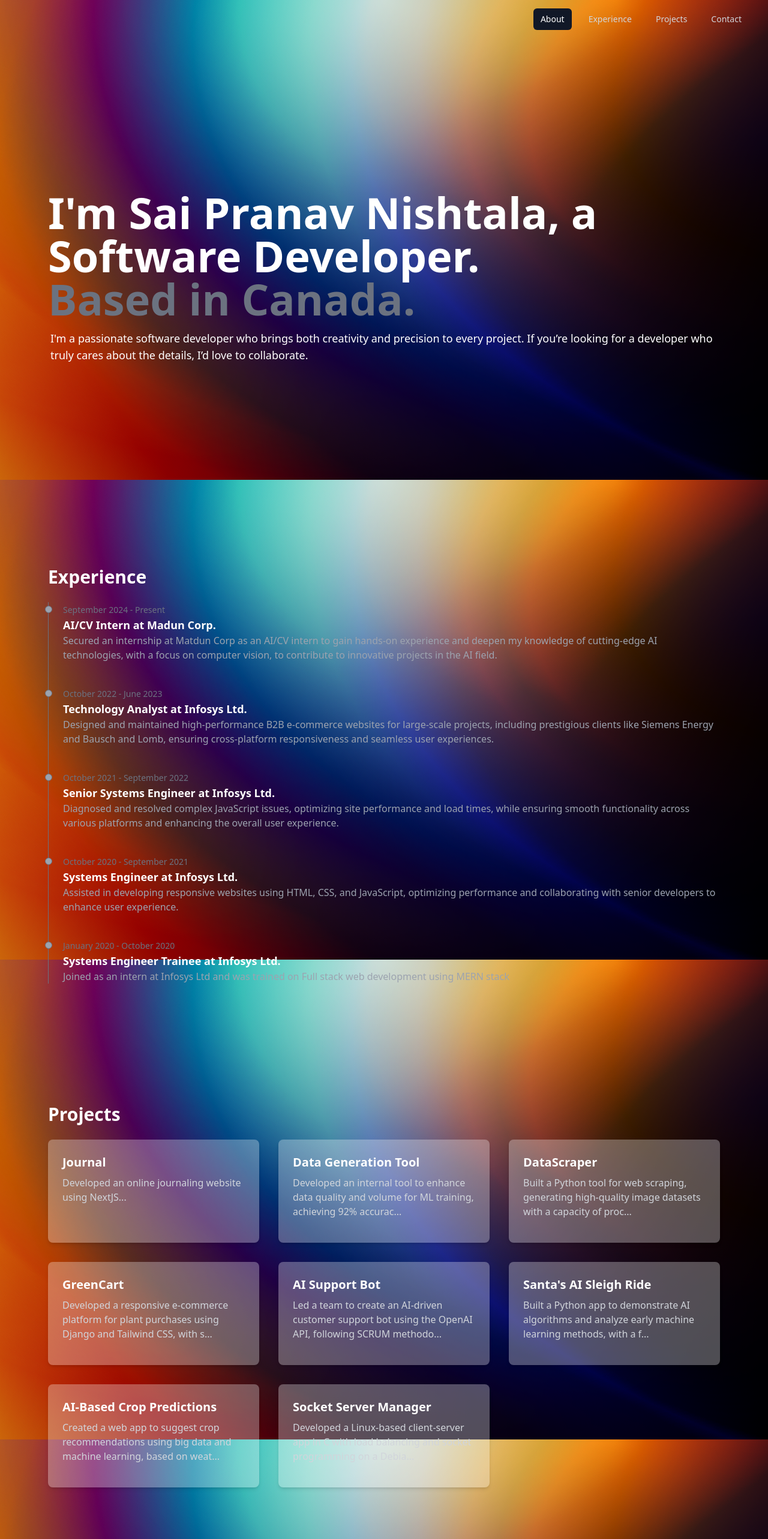
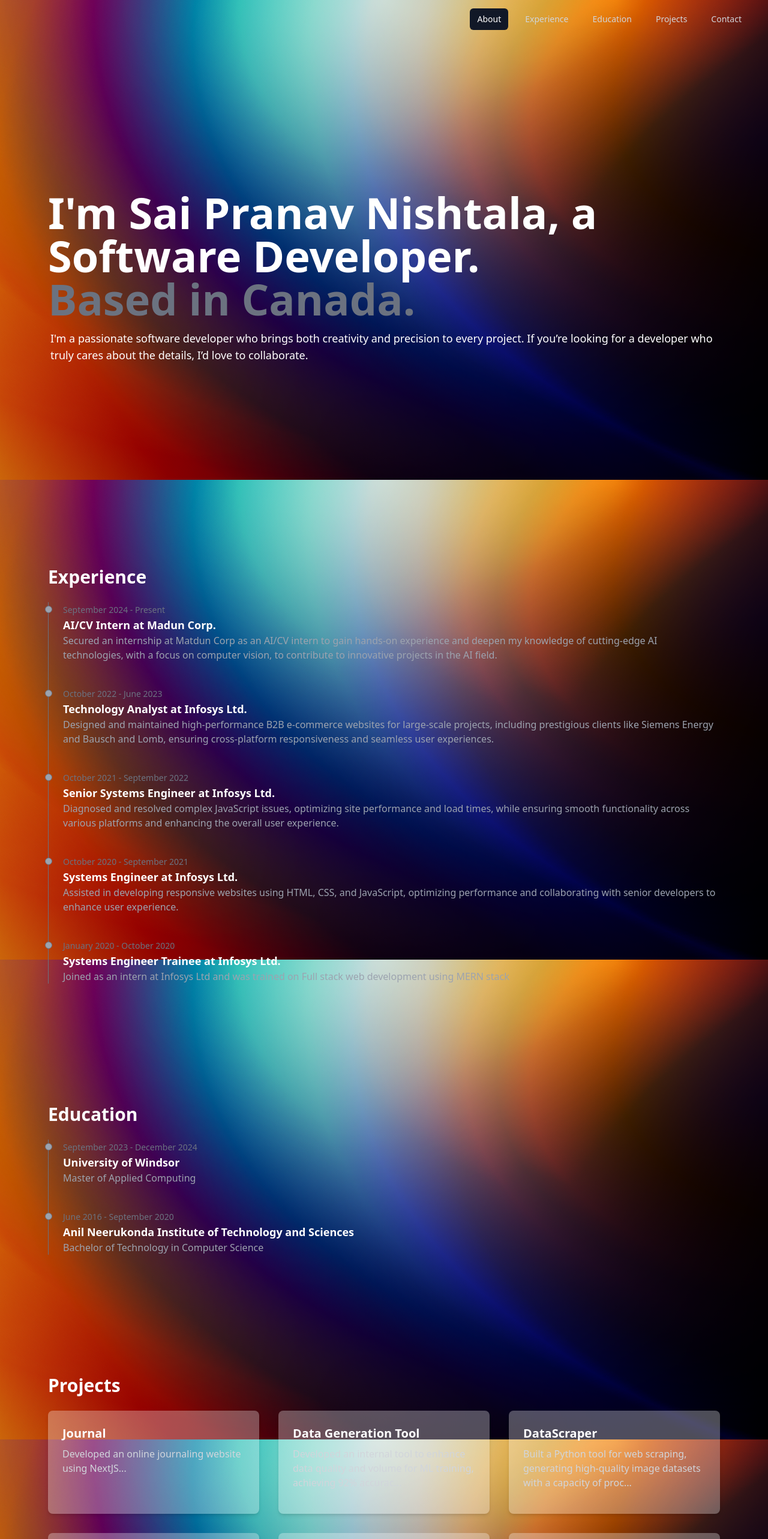
Before and after one commit to pranav605/react-portfolio, a React (Create React App) app: page / in a window 1280 px wide. Shown: the top 2566 px of the page at 60% size. Built offline with nearby package versions, Linux system fonts and the light colour scheme.

Commit message:
Added education section

```diff
--- /dev/null
+++ b/src/pages/Education.js
@@ -0,0 +1,35 @@
+import React from 'react';
+
+const schools = [
+    {
+        title: "University of Windsor",
+        date: "September 2023 - December 2024",
+        description: "Master of Applied Computing"
+    },
+    {
+        title: "Anil Neerukonda Institute of Technology and Sciences",
+        date: "June 2016 - September 2020",
+        description: "Bachelor of Technology in Computer Science"
+    }
+];
+
+export default function Education() {
+  return (
+    <section id='education' aria-label='education' className='z-10 p-5 md:p-20 text-left text-white'>
+      <h1 className='text-3xl font-extrabold mb-6'>Education</h1>
+
+      <ol className="relative border-l border-gray-500">
+        {schools.map((school, index) => (
+          <li key={index} className="mb-10 ml-6">
+            <div className="absolute w-3 h-3 bg-gray-400 rounded-full mt-1.5 -left-1.5 border border-gray-500"></div>
+            <time className="mb-1 text-sm font-medium text-gray-100 sm:text-gray-500">{school.date}</time>
+            <h3 className="text-lg font-semibold text-white">{school.title}</h3>
+            <p className="text-base font-normal text-gray-400">
+              {school.description}
+            </p>
+          </li>
+        ))}
+      </ol>
+    </section>
+  )
+}
--- a/src/pages/Index.js
+++ b/src/pages/Index.js
@@ -1,6 +1,7 @@
 import React, { useEffect, useState } from 'react';
 import Intro from './Intro';
 import Experience from './Experience';
+import Education from './Education';
 import Projects from './Projects';
 import Contact from './Contact';
 import Showcase from './Showcase';
@@ -25,7 +26,7 @@ export default function Index() {
     setMenuOpen(!menuOpen);
   };
 
-  const sectionIds = ['about', 'experience', 'projects', 'contact'];
+  const sectionIds = ['about', 'experience','education', 'projects', 'contact'];
 
   useEffect(() => {
     const options = {
@@ -79,6 +80,10 @@ export default function Index() {
             "bg-gray-900 text-white": currSection === 'experience',
             "text-gray-300": currSection !== 'experience'
           })}>Experience</a>
+          <a href="#education" className={clsx("rounded-md px-3 py-2 text-sm font-medium hover:bg-gray-700", {
+            "bg-gray-900 text-white": currSection === 'education',
+            "text-gray-300": currSection !== 'education'
+          })}>Education</a>
           <a href="#projects" className={clsx("rounded-md px-3 py-2 text-sm font-medium hover:bg-gray-700", {
             "bg-gray-900 text-white": currSection === 'projects',
             "text-gray-300": currSection !== 'projects'
@@ -103,6 +108,7 @@ export default function Index() {
           <div className="absolute top-16 right-0 w-1/2 rounded-lg z-50 bg-gray-900 md:hidden">
             <a href="#about" onClick={toggleMenu} className="block px-4 py-2 text-white">About</a>
             <a href="#experience" onClick={toggleMenu} className="block px-4 py-2 text-gray-300 hover:bg-gray-700 hover:text-white">Experience</a>
+            <a href="#education" onClick={toggleMenu} className="block px-4 py-2 text-gray-300 hover:bg-gray-700 hover:text-white">Education</a>
             <a href="#projects" onClick={toggleMenu} className="block px-4 py-2 text-gray-300 hover:bg-gray-700 hover:text-white">Projects</a>
             <a href="#contact" onClick={toggleMenu} className="block px-4 py-2 text-gray-300 hover:bg-gray-700 hover:text-white">Contact</a>
           </div>
@@ -113,6 +119,7 @@ export default function Index() {
       <div className='pt-16'>
         <section id="about"><Intro /></section>
         <section id="experience"><Experience /></section>
+        <section id="education"><Education/></section>
         <section id="projects"><Projects /></section>
         <section id="showcase"><Showcase /></section>
         <section id="contact"><Contact /></section>
--- a/src/pages/Projects.js
+++ b/src/pages/Projects.js
@@ -14,7 +14,7 @@ const ProjectModal = ({ project, onClose }) => {
         <p className="text-white mb-6">{project.description}</p>
         <div className="flex gap-4">
           {project.technologies.map((tech, index) => (
-            <img key={index} src={tech.logo} alt={tech.name} className="h-10 w-auto" />
+            <div className='flex flex-row items-center gap-2 border border-zinc-300 p-2 rounded-md'><img key={index} src={tech.logo} alt={tech.name} className="h-10 w-auto" /><span>{tech.name}</span></div>
           ))}
         </div>
         {project.url &&
@@ -41,7 +41,7 @@ export default function Projects() {
       description: 'Developed an online journaling website using NextJS',
       technologies: [
         { name: 'Typescript', logo: 'https://upload.wikimedia.org/wikipedia/commons/4/4c/Typescript_logo_2020.svg' },
-        { name: 'NextJS', logo: 'https://upload.wikimedia.org/wikipedia/commons/8/8e/Nextjs-logo.svg' },
+        { name: 'NextJS', logo: 'https://img.icons8.com/?size=100&id=MWiBjkuHeMVq&format=png&color=000000' },
       ],
       url:'https://journal-eight-theta.vercel.app/'
     },
@@ -66,7 +66,7 @@ export default function Projects() {
       name: 'GreenCart',
       description: 'Developed a responsive e-commerce platform for plant purchases using Django and Tailwind CSS, with scalable architecture.',
       technologies: [
-        { name: 'Django', logo: 'https://upload.wikimedia.org/wikipedia/commons/7/75/Django_logo.svg' },
+        { name: 'Django', logo: 'https://img.icons8.com/?size=100&id=qULYrKvr-AFH&format=png&color=FFFFFF' },
         { name: 'Tailwind CSS', logo: 'https://upload.wikimedia.org/wikipedia/commons/d/d5/Tailwind_CSS_Logo.svg' },
       ]
     },
@@ -75,7 +75,7 @@ export default function Projects() {
       description: 'Led a team to create an AI-driven customer support bot using the OpenAI API, following SCRUM methodology for efficiency.',
       technologies: [
         { name: 'OpenAI', logo: 'https://upload.wikimedia.org/wikipedia/commons/0/04/ChatGPT_logo.svg' },
-        { name: 'Django', logo: 'https://upload.wikimedia.org/wikipedia/commons/7/75/Django_logo.svg' },
+        { name: 'Django', logo: 'https://img.icons8.com/?size=100&id=qULYrKvr-AFH&format=png&color=FFFFFF' },
         { name: 'Python', logo: 'https://upload.wikimedia.org/wikipedia/commons/c/c3/Python-logo-notext.svg' },
       ]
     },
@@ -92,7 +92,7 @@ export default function Projects() {
       technologies: [
         { name: 'React', logo: 'https://upload.wikimedia.org/wikipedia/commons/a/a7/React-icon.svg' },
         { name: 'Python', logo: 'https://upload.wikimedia.org/wikipedia/commons/c/c3/Python-logo-notext.svg' },
-        { name: 'Hadoop', logo: 'https://upload.wikimedia.org/wikipedia/commons/0/0e/Hadoop_logo.svg' },
+        { name: 'Hadoop', logo: 'https://img.icons8.com/?size=100&id=69132&format=png&color=000000' },
       ]
     },
     {
```
